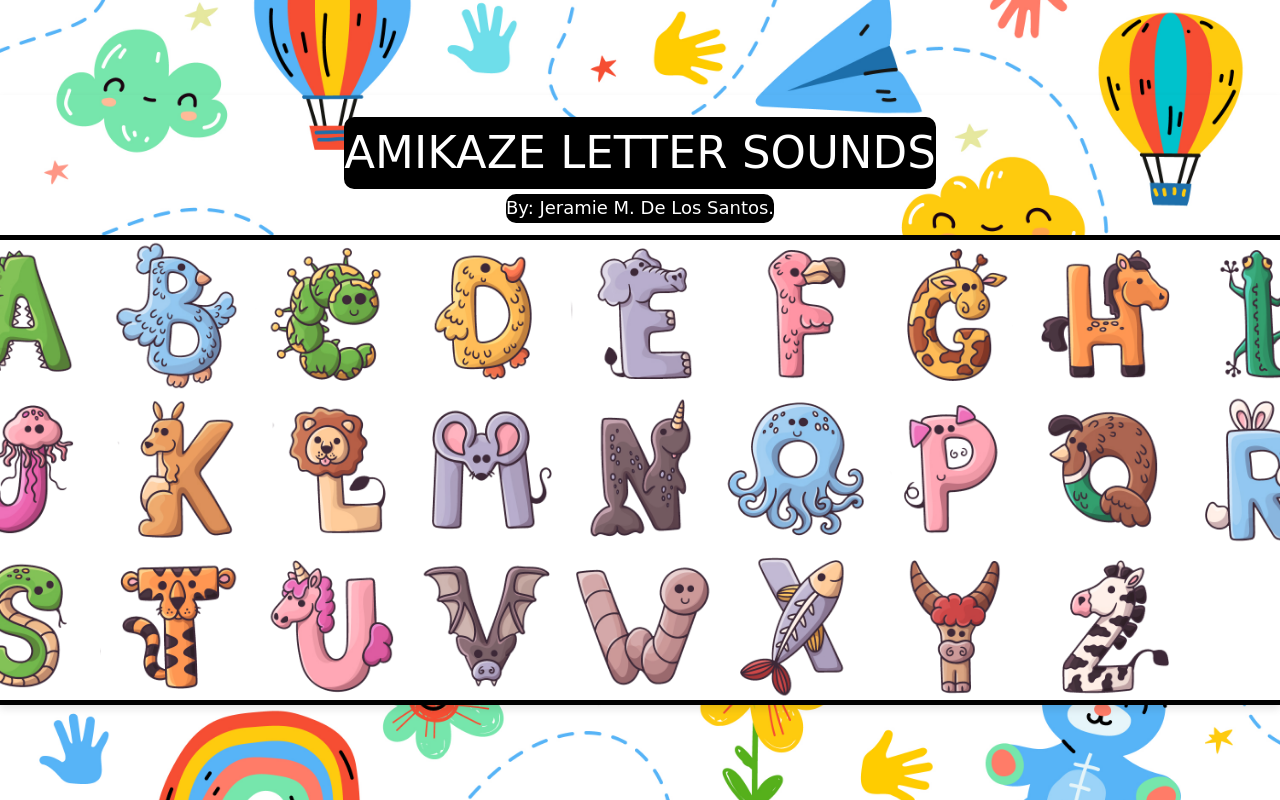
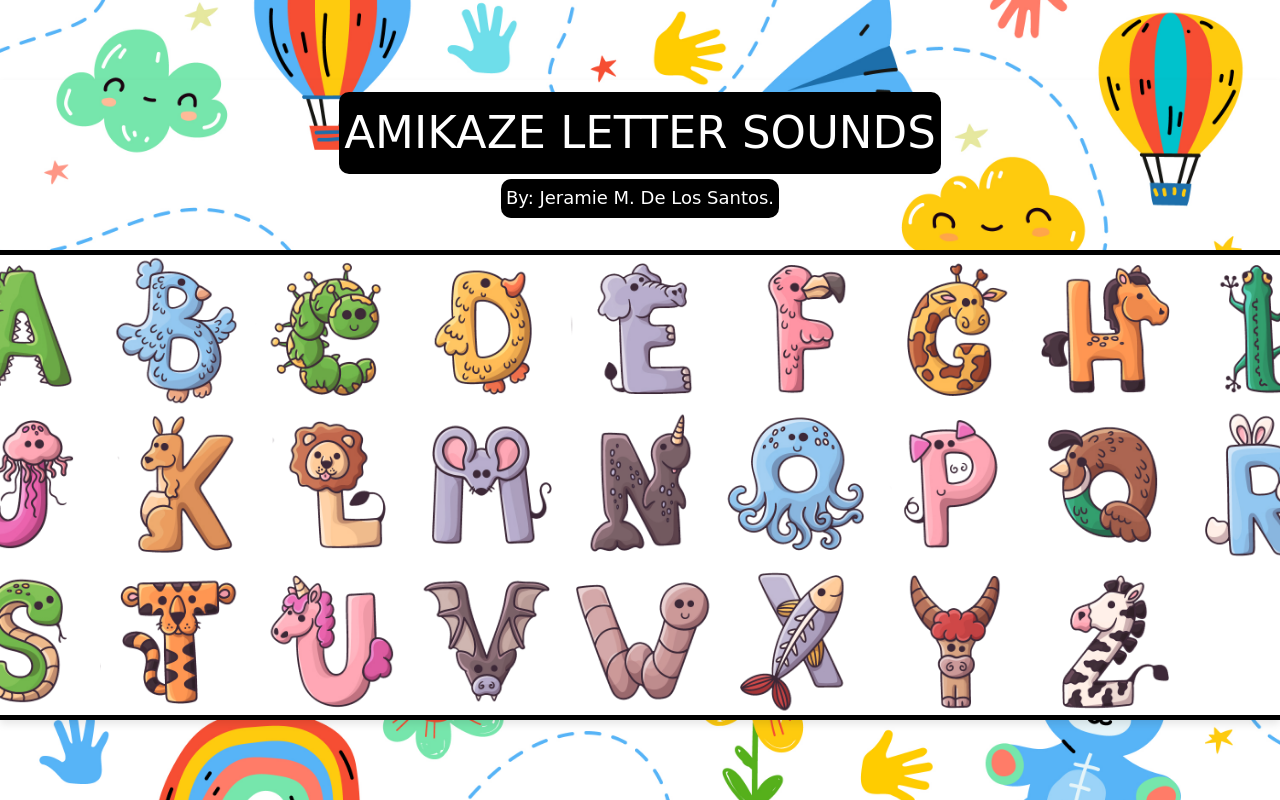
Before and after one commit to KaelNierras/Sounds-of-Letters, a Vue app: page / in a window 1280 px wide. Shown: the top 800 px of the page. Built offline with nearby package versions, Linux system fonts and the light colour scheme.

Commit message:
Margin Fix

```diff
--- a/src/App.vue
+++ b/src/App.vue
@@ -16,6 +16,7 @@ import { RouterLink, RouterView } from 'vue-router'
 
 <style scoped>
 .Title, .Subtitle{
+  padding: 5px;
   background-color: black;
   border-radius: 10px;
 }
@@ -43,6 +44,7 @@ import { RouterLink, RouterView } from 'vue-router'
 }
 
 .router {
+  margin-top: 30px;
   border: 5px solid black;
   border-radius: 20px;
   background: white;
```
